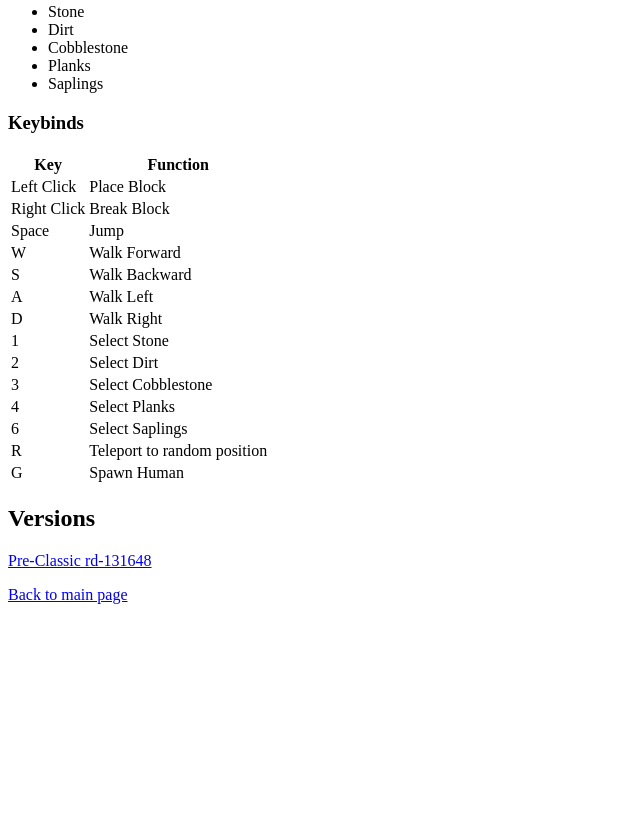
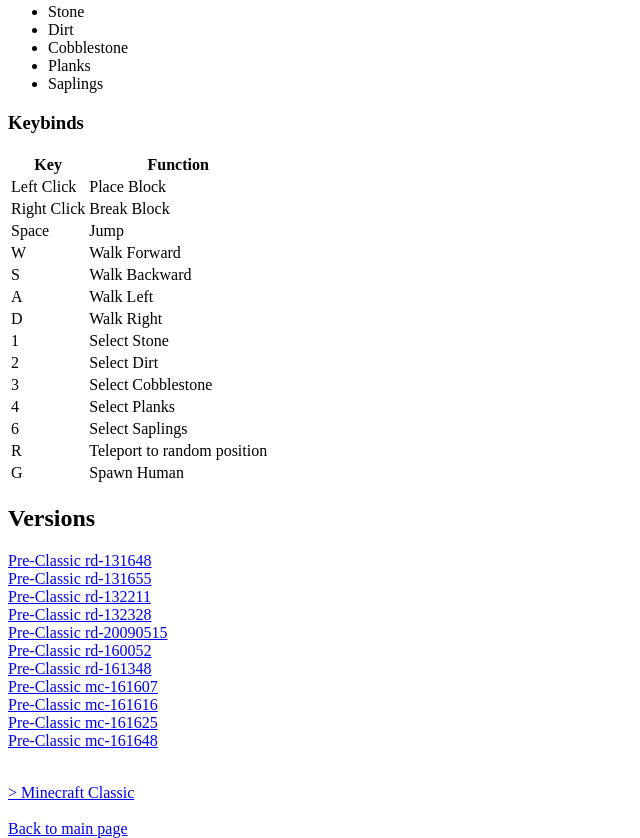
Before and after one commit to SpectralPixel/IT-Website-2023, a plain HTML site: page Page/versions/preclassic/preclassic.html in a window 1280 px wide. Shown: the part 527-1365 px from the top of the page, without its empty margins (0-640 px from the left). Before the commit the page ends 1131 px from the top, so only its background shows below. Drawn offline with Linux system fonts and the light colour scheme; files that its build step writes are made by us from their sources; files whose address does not match are found by name.

Commit message:
Added links to preclassic version specific pages to preclassic page

```diff
--- a/Page/versions/preclassic/preclassic.html
+++ b/Page/versions/preclassic/preclassic.html
@@ -114,8 +114,21 @@
 
     <h2>Versions</h2>
     <p>
-        <a href="pc-rd-131648.html">Pre-Classic rd-131648</a>
+        <a href="pc-rd-131648.html">Pre-Classic rd-131648</a><br>
+        <a href="pc-rd-131655.html">Pre-Classic rd-131655</a><br>
+        <a href="pc-rd-132211.html">Pre-Classic rd-132211</a><br>
+        <a href="pc-rd-132328.html">Pre-Classic rd-132328</a><br>
+        <a href="pc-rd-20090515.html">Pre-Classic rd-20090515</a><br>
+        <a href="pc-rd-160052.html">Pre-Classic rd-160052</a><br>
+        <a href="pc-rd-161348.html">Pre-Classic rd-161348</a><br>
+        <a href="pc-mc-161607.html">Pre-Classic mc-161607</a><br>
+        <a href="pc-mc-161616.html">Pre-Classic mc-161616</a><br>
+        <a href="pc-mc-161625.html">Pre-Classic mc-161625</a><br>
+        <a href="pc-mc-161648.html">Pre-Classic mc-161648</a><br>
     </p>
+    <br>
+    <a href="../classic/classic.html">&gt; Minecraft Classic</a><br>
+    <br>
     <a href="../../index.html">Back to main page</a>
 
 </body>
```
Also changed, not shown: Page/versions/preclassic/pc-mc-161625.html (+1 -1 lines).
